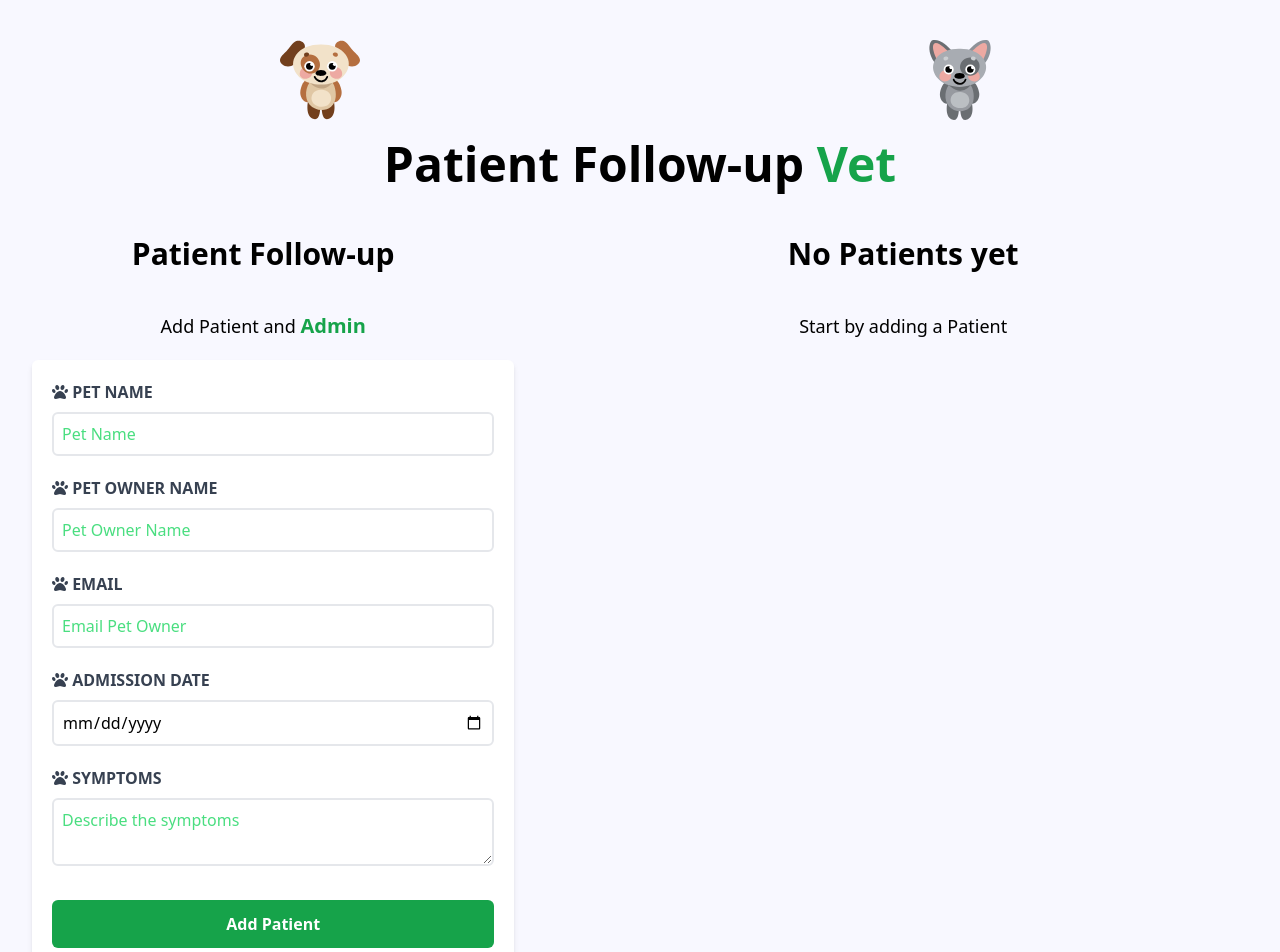
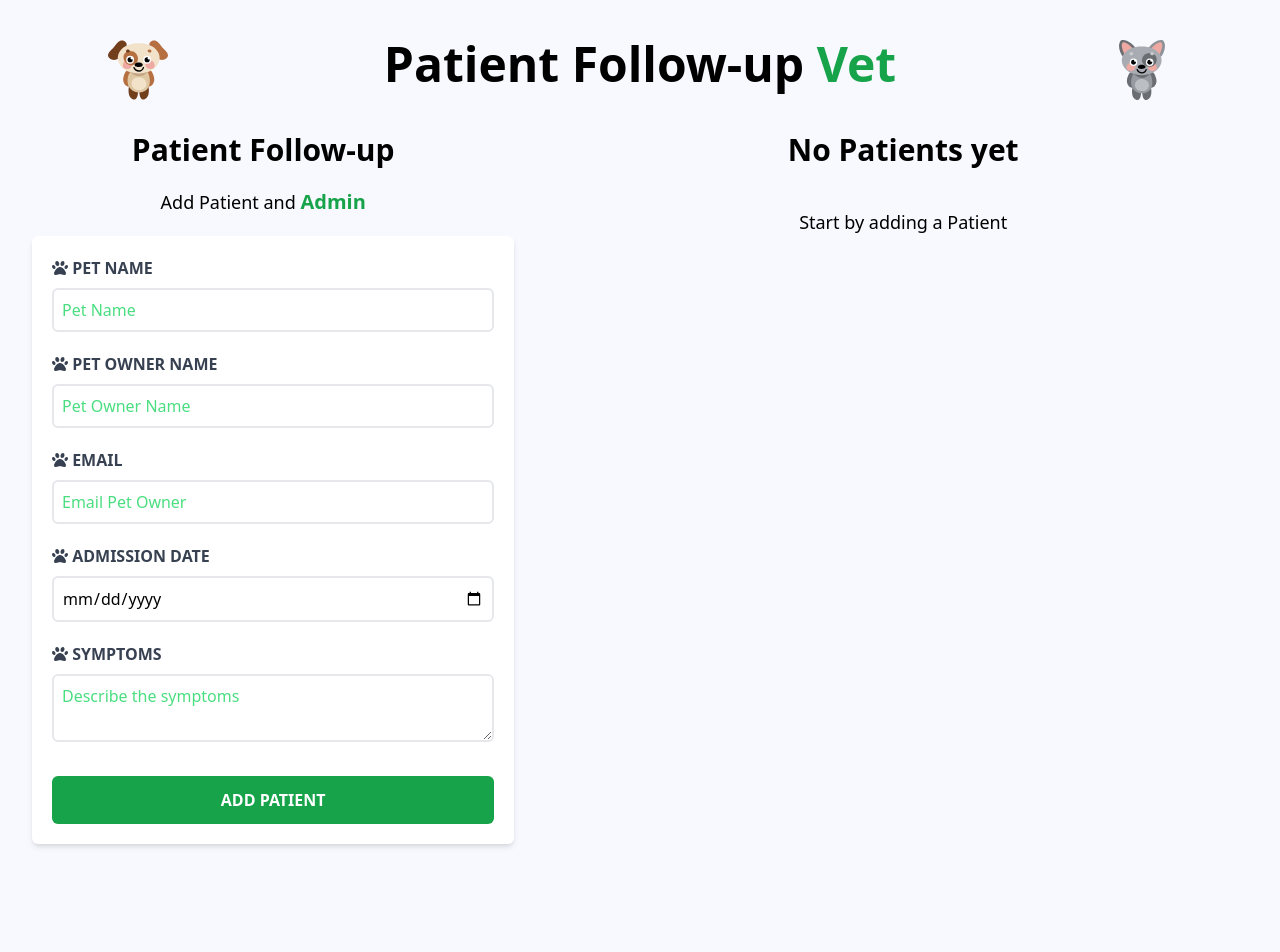
Before and after one commit to ClondonoM/react-tailwind-vet-app, a React (Create React App) app: page / in a window 1280 px wide. Shown: the top 952 px of the page. Built offline with nearby package versions, Linux system fonts and the light colour scheme.

Commit message:
adding functionality to buttons

```diff
--- a/src/App.js
+++ b/src/App.js
@@ -6,12 +6,27 @@ import './App.css';
 
 function App() {
   const [patients, setPatients] = useState([]);
+  const [patient, setPatient] = useState({});
+  const deletePatient = (id) => {
+    const newPatients = patients.filter((p) => p.id !== id);
+    setPatients(newPatients);
+  };
   return (
     <div className='container mx-auto mt-10'>
       <Header />
-      <div className='mt-12 md:flex'>
-        <Form patients={patients} setPatients={setPatients} />
-        <PatientList patients={patients} />
+      <div className='mt-8 md:flex'>
+        <Form
+          patients={patients}
+          setPatients={setPatients}
+          patient={patient}
+          setPatient={setPatient}
+        />
+        <PatientList
+          patients={patients}
+          setPatient={setPatient}
+          patient={patient}
+          deletePatient={deletePatient}
+        />
       </div>
     </div>
   );
--- a/src/components/Form.js
+++ b/src/components/Form.js
@@ -1,13 +1,23 @@
-import { useState } from 'react';
+import { useState, useEffect } from 'react';
 import Error from './Error';
 
-const Form = ({ patients, setPatients }) => {
+const Form = ({ patients, setPatients, patient, setPatient }) => {
   const [name, setName] = useState('');
   const [petOwner, setPetOwner] = useState('');
   const [email, setEmail] = useState('');
   const [admissionDate, setAdmissionDate] = useState('');
   const [symptoms, setSymptoms] = useState('');
   const [error, setError] = useState(false);
+  useEffect(() => {
+    if (Object.keys(patient).length > 0) {
+      setName(patient.name);
+      setPetOwner(patient.petOwner);
+      setEmail(patient.email);
+      setAdmissionDate(patient.admissionDate);
+      setSymptoms(patient.symptoms);
+    }
+  }, [patient]);
+
   const idGenerator = () => {
     const random = Math.random().toString(36).substring(2);
     const date = Date.now().toString(36).substring(2);
@@ -27,10 +37,23 @@ const Form = ({ patients, setPatients }) => {
       email,
       admissionDate,
       symptoms,
-      id: idGenerator(),
     };
+    if (patient.id) {
+      //Editing;
+      objPatient.id = patient.id;
 
-    setPatients([...patients, objPatient]);
+      const newPatients = patients.map((p) =>
+        p.id === patient.id ? objPatient : p
+      );
+      setPatients(newPatients);
+      setPatient({});
+    } else {
+      //Adding
+      objPatient.id = idGenerator();
+      setPatients([...patients, objPatient]);
+    }
+
+    // Form reset
     setName('');
     setPetOwner('');
     setEmail('');
@@ -39,8 +62,10 @@ const Form = ({ patients, setPatients }) => {
   };
   return (
     <div className='md:w-1/2 lg:w-2/5 mx-3'>
-      <h2 className='font-black text-3xl text-center '>Patient Follow-up</h2>
-      <p className='text-lg mt-10 text-center mb-5'>
+      <h2 className='font-black text-3xl text-center mb-5 '>
+        Patient Follow-up
+      </h2>
+      <p className='text-lg text-center mb-5'>
         Add Patient and{' '}
         <span className='text-green-600 font-bold text-xl '>Admin</span>
       </p>
@@ -129,8 +154,8 @@ const Form = ({ patients, setPatients }) => {
         {error && <Error>All fields are required</Error>}
         <input
           type='submit'
-          className='bg-green-600 hover:bg-green-700 text-white font-bold p-3 w-full rounded-md mt-2 cursor-pointer transition-colors'
-          value='Add Patient'
+          className='bg-green-600 hover:bg-green-700 text-white font-bold p-3 w-full rounded-md mt-2 cursor-pointer transition-colors uppercase'
+          value={patient.id ? 'Update Patient' : 'Add Patient'}
         />
       </form>
     </div>
--- a/src/components/Header.js
+++ b/src/components/Header.js
@@ -4,13 +4,15 @@ import cat from '../assets/cat.svg';
 const Header = () => {
   return (
     <>
-      <div className='container flex mt-1 mb-5 justify-around '>
-        <img src={dog} alt='dog.svg' width='80px' />
-        <img src={cat} alt='cat.svg' width='80px' />
+      <div className='container flex md:mx-auto mt-1  justify-around '>
+        <img src={dog} alt='dog.svg' width='60px' />
+
+        <h1 className='font-black text-5xl text-center '>
+          Patient Follow-up <span className='text-green-600'>Vet</span>
+        </h1>
+
+        <img src={cat} alt='cat.svg' width='60px' />
       </div>
-      <h1 className='font-black text-5xl text-center w-2/3 md:mx-auto'>
-        Patient Follow-up <span className='text-green-600'>Vet</span>
-      </h1>
     </>
   );
 };
--- a/src/components/Patient.js
+++ b/src/components/Patient.js
@@ -1,5 +1,13 @@
-const Patient = ({ patient }) => {
-  const { name, petOwner, email, admissionDate, symptoms } = patient;
+const Patient = ({ patient, setPatient, deletePatient }) => {
+  const { name, petOwner, email, admissionDate, symptoms, id } = patient;
+  const handleDelete = () => {
+    const response = window.confirm(
+      'Are you sure you want to delete this patient?'
+    );
+    if (response) {
+      deletePatient(id);
+    }
+  };
   return (
     <div className='mx-5 my-8  bg-white shadow-md px-5 py-10 rounded-md'>
       <p className='font-bold mb-3 text-gray-700 uppercase'>
@@ -23,12 +31,14 @@ const Patient = ({ patient }) => {
         <button
           type='button'
           className='bg-green-600 hover:bg-green-700 text-white font-bold py-2 px-10 rounded-md mt-2 cursor-pointer transition-colors uppercase'
+          onClick={() => setPatient(patient)}
         >
           Edit
         </button>
         <button
           type='button'
           className='bg-red-600 hover:bg-red-700 text-white font-bold py-2 px-10 rounded-md mt-2 cursor-pointer transition-colors uppercase'
+          onClick={handleDelete}
         >
           Delete
         </button>
--- a/src/components/PatientList.js
+++ b/src/components/PatientList.js
@@ -1,12 +1,12 @@
 import Patient from './Patient';
 
-const PatientList = ({ patients }) => {
+const PatientList = ({ patients, setPatient, deletePatient }) => {
   return (
     <div className='md:w-1/2 lg:w-3/5 md:h-screen overflow-y-scroll'>
       {patients && patients.length ? (
         <>
-          <h2 className='font-black text-3xl text-center'>Patient List</h2>
-          <p className='text-lg mt-10 text-center mb-5'>
+          <h2 className='font-black text-3xl text-center mb-5'>Patient List</h2>
+          <p className='text-lg text-center mb-5'>
             Admin here, your
             <span className='text-green-600 font-bold text-xl'>
               {' '}
@@ -14,7 +14,12 @@ const PatientList = ({ patients }) => {
             </span>
           </p>
           {patients.map((patient) => (
-            <Patient key={patient.id} patient={patient} />
+            <Patient
+              key={patient.id}
+              patient={patient}
+              setPatient={setPatient}
+              deletePatient={deletePatient}
+            />
           ))}
         </>
       ) : (
```
